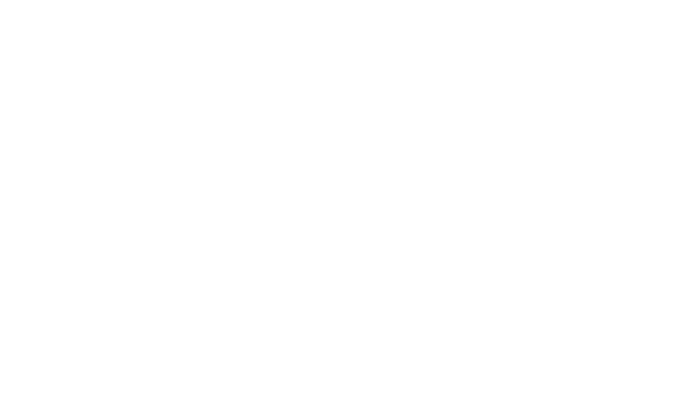
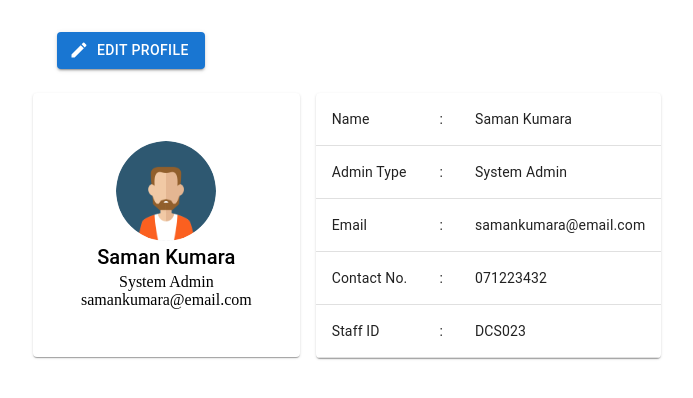
Before and after one commit to nuwankirillawala/industrial-training-management-system, a React app in the folder client/: page /user-profile in a window 1280 px wide. Before the commit this address had no page. Shown: the top 398 px of the page, without its empty margins (31-724 px from the left). Built offline with nearby package versions, Linux system fonts and the light colour scheme; the HTML template or start-up script is replaced by a standard one.

Commit message:
Add UserProfile Component

```diff
--- a/client/src/App.jsx
+++ b/client/src/App.jsx
@@ -6,6 +6,7 @@
 import Navbar from './components/Navbar/Navbar';
 import Sidebar from './components/Sidebar/Sidebar'
 import CreateUser from './components/shared/CreateUser/CreateUser'
+import UserProfile from './components/shared/UserProfile/UserProfile'
 
 
 function App() {
@@ -14,12 +15,14 @@
   return (
     <Router>
       <Routes>
-        <Route exact path='/' element={<Login/>}/>
-        <Route exact path='/navbar' element={<Navbar/>}/>
-        <Route exact path='/sidebar' element={<Sidebar/>}/>
-        <Route exact path='/create-user' element={<CreateUser/>}/>
+        <Route exact path='/' element={<Login />} />
+        <Route exact path='/navbar' element={<Navbar />} />
+        <Route exact path='/sidebar' element={<Sidebar />} />
+        <Route exact path='/create-user' element={<CreateUser />} />
+        <Route exact path='/user-profile' element={<UserProfile />} />
       </Routes>
     </Router>
+
   )
 }
 
--- /dev/null
+++ b/client/src/components/shared/UserProfile/UserProfile.jsx
@@ -0,0 +1,77 @@
+import React from "react";
+import { Container, Avatar, Paper, Card, Grid, Box, Typography, Button } from "@mui/material";
+import { Table, TableBody, TableCell, TableContainer, TableRow } from "@mui/material";
+import EditIcon from '@mui/icons-material/Edit';
+import { blue } from "@mui/material/colors";
+
+export default function UserProfile() {
+
+    const basicData = {
+        name: "Saman Kumara",
+        email: "samankumara@email.com",
+        contactNo: "071223432",
+        adminRole: "System Admin",
+        staffID: "DCS023"
+    };
+
+    return (
+        <Container sx={{width: 'calc(70%)px'}}>
+            <Box sx={{padding: 3}}>
+            <Button variant="contained" startIcon={<EditIcon />}>Edit Profile</Button>
+            </Box>
+            <Box sx={{ flexGrow: 1 }}>
+                <Grid container spacing={2}>
+                    <Grid item>
+                        <Paper sx={{ padding: 6, textAlign: "center" }}>
+                            <Avatar
+                                src="/images/avatar-temp.png"
+                                alt="Profile Image"
+                                sx={{ width: 100, height: 100, display: "block", margin: "0 auto" }}
+                            />
+                            <Typography variant="h6" color="initial">{basicData.name}</Typography>
+                            <Typography variant="h7" color="initial">{basicData.adminRole}</Typography><br />
+                            <Typography variant="h7" color="initial">{basicData.email}</Typography><br />
+                            <Typography variant="h7" color="initial"></Typography>
+                        </Paper>
+                    </Grid>
+                    <Grid item>
+                        <Card>
+                            <TableContainer>
+                                <Table>
+                                    <TableBody>
+                                        <TableRow>
+                                            <TableCell>Name</TableCell>
+                                            <TableCell>:</TableCell>
+                                            <TableCell>{basicData.name}</TableCell>
+                                        </TableRow>
+                                        <TableRow>
+                                            <TableCell>Admin Type</TableCell>
+                                            <TableCell>:</TableCell>
+                                            <TableCell>{basicData.adminRole}</TableCell>
+                                        </TableRow>
+                                        <TableRow>
+                                            <TableCell>Email</TableCell>
+                                            <TableCell>:</TableCell>
+                                            <TableCell>{basicData.email}</TableCell>
+                                        </TableRow>
+                                        <TableRow>
+                                            <TableCell>Contact No.</TableCell>
+                                            <TableCell>:</TableCell>
+                                            <TableCell>{basicData.contactNo}</TableCell>
+                                        </TableRow>
+                                        <TableRow>
+                                            <TableCell>Staff ID</TableCell>
+                                            <TableCell>:</TableCell>
+                                            <TableCell>{basicData.staffID}</TableCell>
+                                        </TableRow>
+
+                                    </TableBody>
+                                </Table>
+                            </TableContainer>
+                        </Card>
+                    </Grid>
+                </Grid>
+            </Box>
+        </Container>
+    )
+}
```
Also changed, not shown: client/public/images/avatar-temp.png (added), client/src/Images/avatar-temp.png (added).
